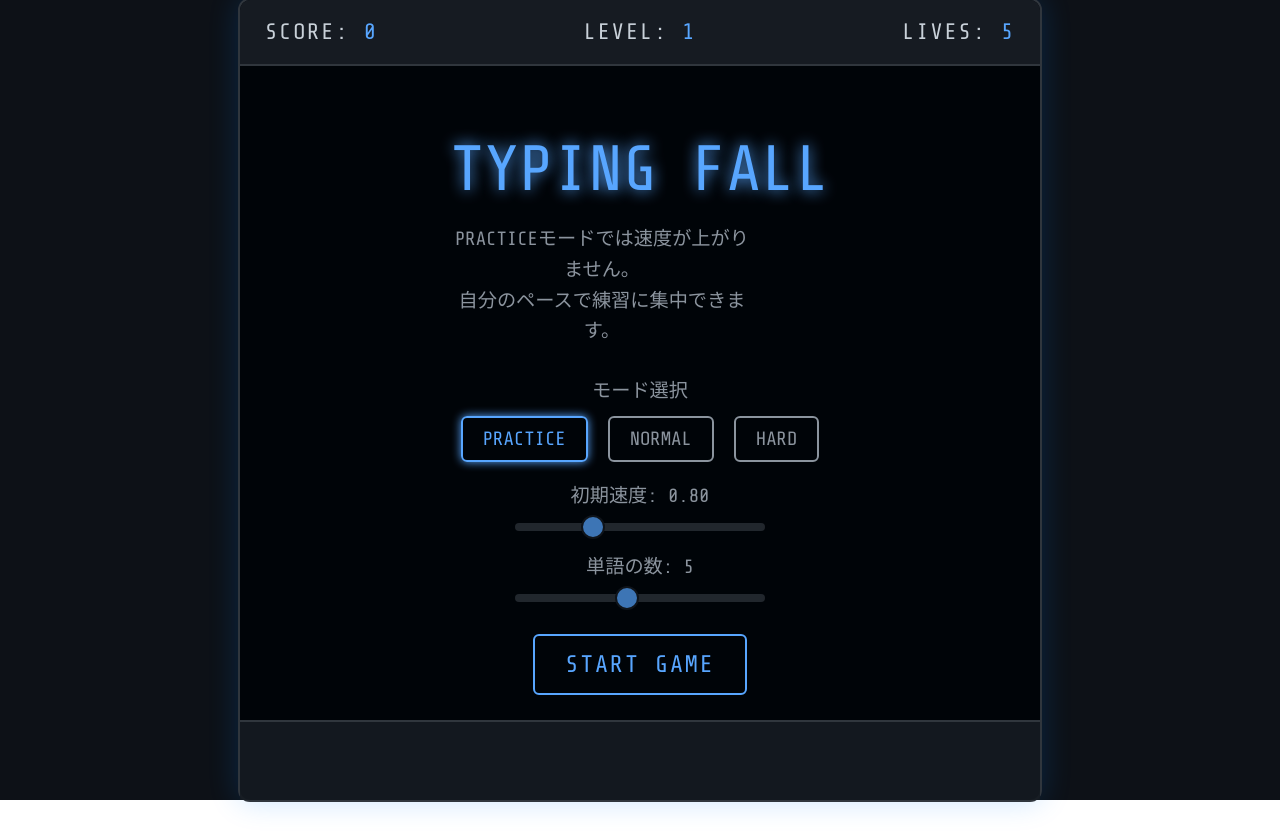
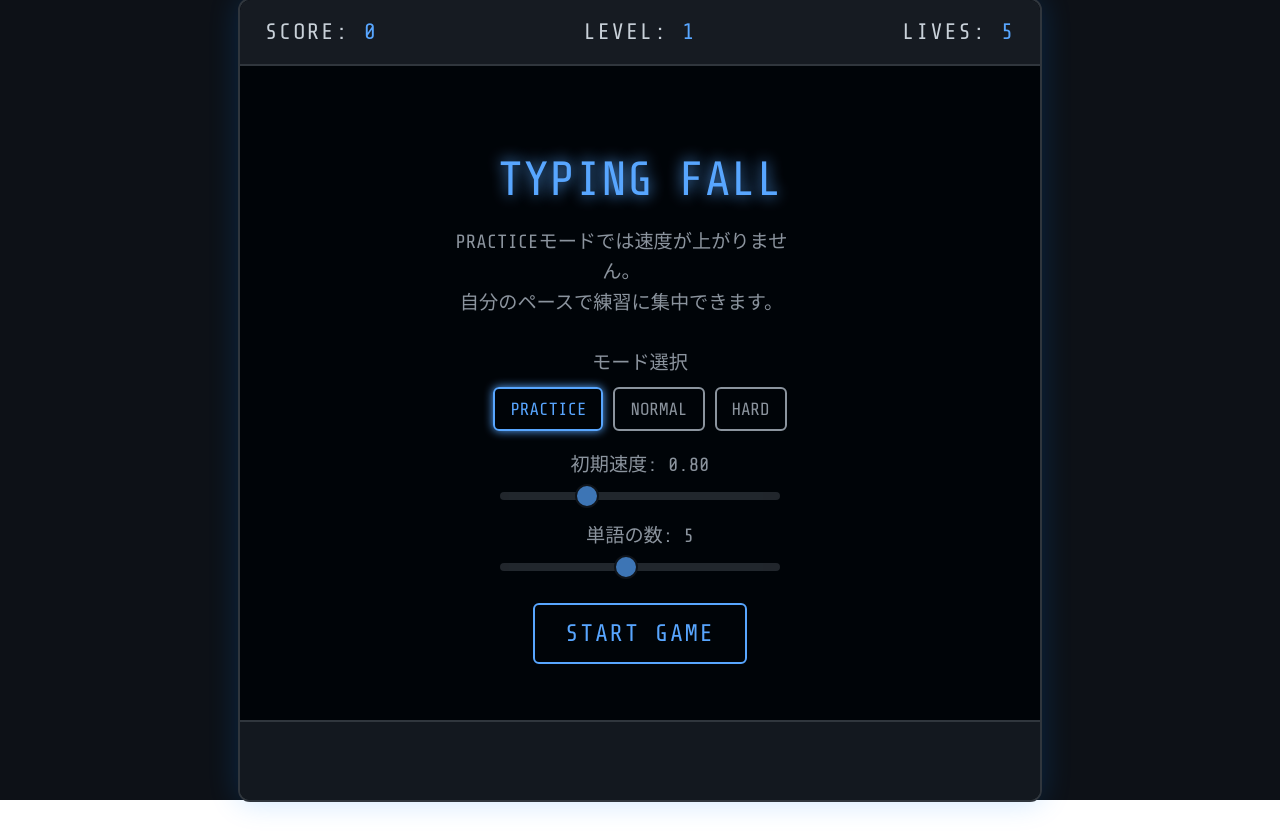
Before and after one commit to tako-chan0511/typingfall, a Vue app: page / in a window 1280 px wide. Built offline with nearby package versions, Linux system fonts and the light colour scheme.

Commit message:
モバイル対応6

```diff
--- a/src/components/TypingGame.vue
+++ b/src/components/TypingGame.vue
@@ -56,7 +56,7 @@
                 </div>
               </div>
 
-              <button @click="startGame" class="start-button">START GAME</button>
+              <button @click="startGame" class="start-button" ref="startButtonRef">START GAME</button>
           </div>
           <div v-if="gameState === 'gameover'">
               <h1>GAME OVER</h1>
@@ -66,7 +66,7 @@
         </div>
       </div>
     </div>
-    <div class="input-display">
+    <div class="input-display" ref="inputDisplayRef">
       <span>{{ currentInput }}</span>
       <span class="input-cursor"></span>
     </div>
@@ -76,6 +76,8 @@
       type="text"
       class="hidden-input"
       @input="handleMobileInput"
+      @focus="onInputFocus"
+      @blur="onInputBlur"
       autocomplete="off"
       autocorrect="off"
       autocapitalize="off"
@@ -89,15 +91,13 @@ import { ref, onMounted, onUnmounted, nextTick } from 'vue';
 import { wordList } from '../words';
 import type { Word, GameState, Difficulty } from '../types';
 
-// --- Game State ---
+// --- Game State & Settings ---
 const score = ref(0);
 const level = ref(1);
 const lives = ref(5);
 const currentInput = ref('');
 const words = ref<Word[]>([]);
 const gameState = ref<GameState>('start');
-
-// --- Game Settings ---
 const difficulty = ref<Difficulty>('Practice');
 const initialSpeed = ref(0.8);
 const practiceWordCount = ref(5);
@@ -107,6 +107,8 @@ let currentBaseSpeed = 1.0;
 const gameContainerRef = ref<HTMLElement | null>(null);
 const gameAreaRef = ref<HTMLElement | null>(null);
 const hiddenInputRef = ref<HTMLInputElement | null>(null);
+const startButtonRef = ref<HTMLButtonElement | null>(null);
+const inputDisplayRef = ref<HTMLElement | null>(null);
 let animationFrameId: number;
 
 const gameSettings = {
@@ -198,9 +200,7 @@ const gameOver = () => {
 
 const handleKeyDown = (e: KeyboardEvent) => {
   if (gameState.value !== 'playing' || e.metaKey || e.ctrlKey || e.altKey) return;
-
   e.preventDefault();
-
   if (e.key === 'Backspace') {
     currentInput.value = currentInput.value.slice(0, -1);
   } else if (e.key.length === 1 && e.key.match(/[a-z0-9-]/i)) {
@@ -220,12 +220,10 @@ const checkInput = () => {
   if (index !== -1) {
     score.value += words.value[index].text.length * 10;
     words.value.splice(index, 1);
-
     currentInput.value = '';
     if(hiddenInputRef.value) {
       hiddenInputRef.value.value = '';
     }
-
     if (score.value > level.value * 500) {
       level.value++;
       if (difficulty.value !== 'Practice') {
@@ -240,6 +238,22 @@ const focusInput = () => {
     hiddenInputRef.value.focus();
   }
 }
+
+// ★★★ モバイル画面最適化のためのロジック ★★★
+const onInputFocus = () => {
+  // キーボードが表示された（入力欄にフォーカスが当たった）際に、
+  // ゲームコンテナを少し上にスクロールさせて入力欄が見えるようにする
+  setTimeout(() => {
+    if (inputDisplayRef.value) {
+      inputDisplayRef.value.scrollIntoView({ behavior: 'smooth', block: 'end' });
+    }
+  }, 300); // iOSのキーボード表示アニメーションを待つ
+};
+
+const onInputBlur = () => {
+  // フォーカスが外れたら、元の位置に戻す
+  window.scrollTo(0, 0);
+};
 
 // --- Lifecycle Hooks ---
 onMounted(() => {
@@ -257,9 +271,9 @@ onUnmounted(() => {
 .game-container {
     width: 100%;
     max-width: 800px;
-    /* ★★★ 修正点: dvh（Dynamic Viewport Height）を使用 ★★★ */
-    height: 100dvh;
-    max-height: 100dvh;
+    /* ★★★ iOSのSafariでも高さを正しく取得するために変更 ★★★ */
+    height: 100vh;
+    height: 100dvh; /* Dynamic viewport heightを優先 */
     display: flex;
     flex-direction: column;
     border: 2px solid #30363d;
@@ -267,7 +281,7 @@ onUnmounted(() => {
     background-color: #010409;
     box-shadow: 0 0 30px rgba(0, 128, 255, 0.2);
     position: relative;
-    /* transitionは不要になったため削除 */
+    overflow: hidden; /* ★ コンテナ自体はスクロールさせない */
 }
 
 header {
@@ -353,6 +367,7 @@ header {
     z-index: 10;
 }
 
+/* ★★★ モーダルのコンテンツをスクロール可能にするためのラッパー ★★★ */
 .modal-content {
     display: flex;
     flex-direction: column;
@@ -360,15 +375,14 @@ header {
     align-items: center;
     text-align: center;
     width: 100%;
-    max-height: 100%;
-    overflow-y: auto;
+    max-height: 90%; /* ★高さを制限 */
+    overflow-y: auto; /* ★ コンテンツがはみ出たらスクロール */
     padding: 20px;
     box-sizing: border-box;
 }
 
-
 .modal h1 {
-    font-size: 4em;
+    font-size: 3em; /* 少し小さくして見切れにくくする */
     color: #58a6ff;
     text-shadow: 0 0 15px #58a6ff;
     margin-bottom: 20px;
@@ -383,7 +397,7 @@ header {
 .modal p {
     font-size: 1.2em;
     color: #8b949e;
-    max-width: 80%;
+    max-width: 90%;
     line-height: 1.6;
 }
 
@@ -414,6 +428,7 @@ header {
     gap: 20px;
     margin-top: 30px;
     align-items: center;
+    width: 100%;
 }
 
 .setting-group {
@@ -421,6 +436,7 @@ header {
     flex-direction: column;
     align-items: center;
     gap: 10px;
+    width: 100%;
 }
 
 .setting-group label {
@@ -430,13 +446,15 @@ header {
 
 .difficulty-selector {
     display: flex;
-    gap: 20px;
+    gap: 10px;
+    flex-wrap: wrap;
+    justify-content: center;
 }
 
 .difficulty-selector button {
     font-family: 'Share Tech Mono', monospace;
-    font-size: 1.2em;
-    padding: 10px 20px;
+    font-size: 1.1em;
+    padding: 10px 15px;
     margin: 0;
     border: 2px solid #8b949e;
     background-color: transparent;
@@ -454,7 +472,8 @@ header {
 
 .slider {
     -webkit-appearance: none;
-    width: 250px;
+    width: 90%;
+    max-width: 280px;
     height: 8px;
     background: #30363d;
     outline: none;
```
